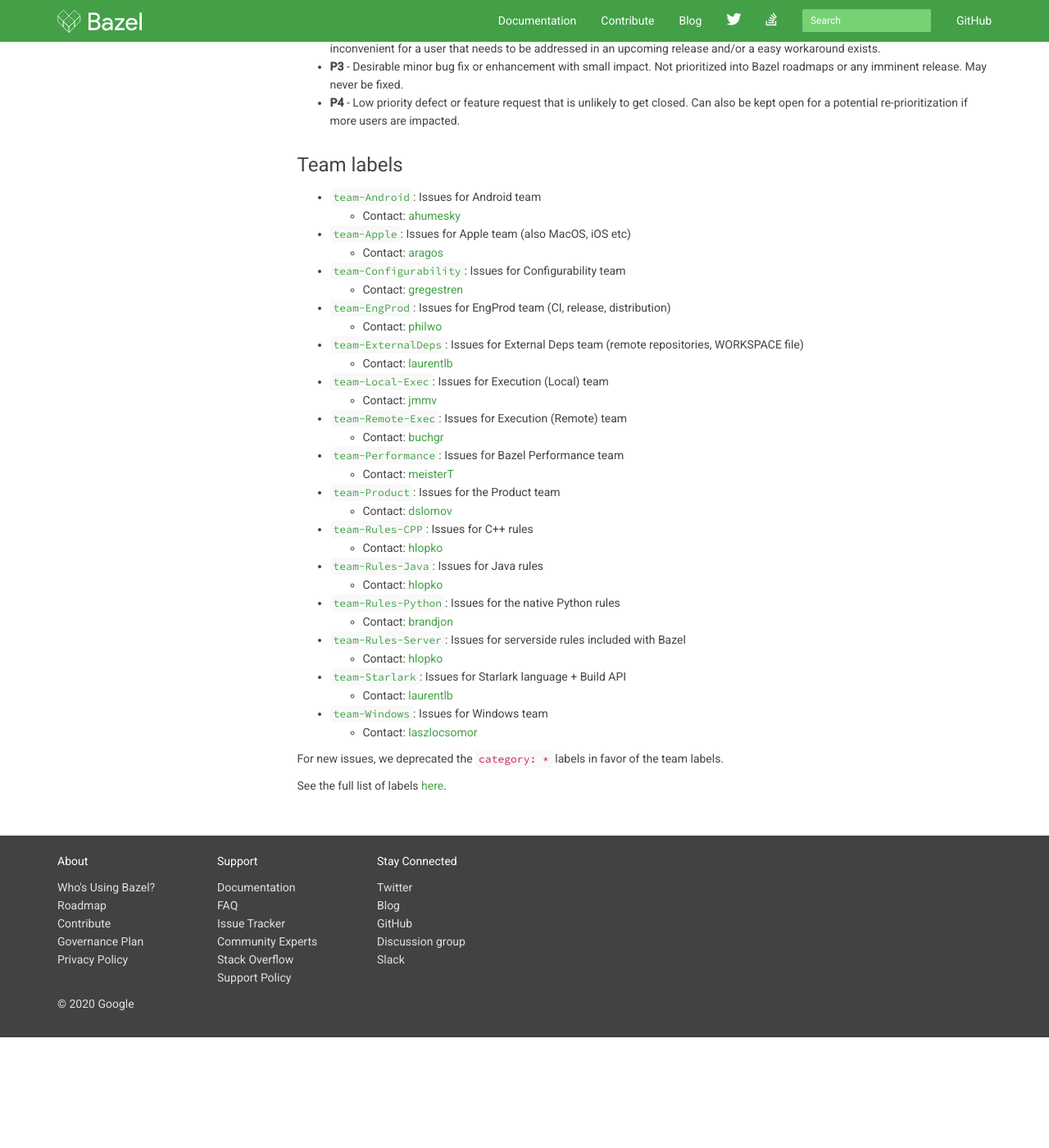
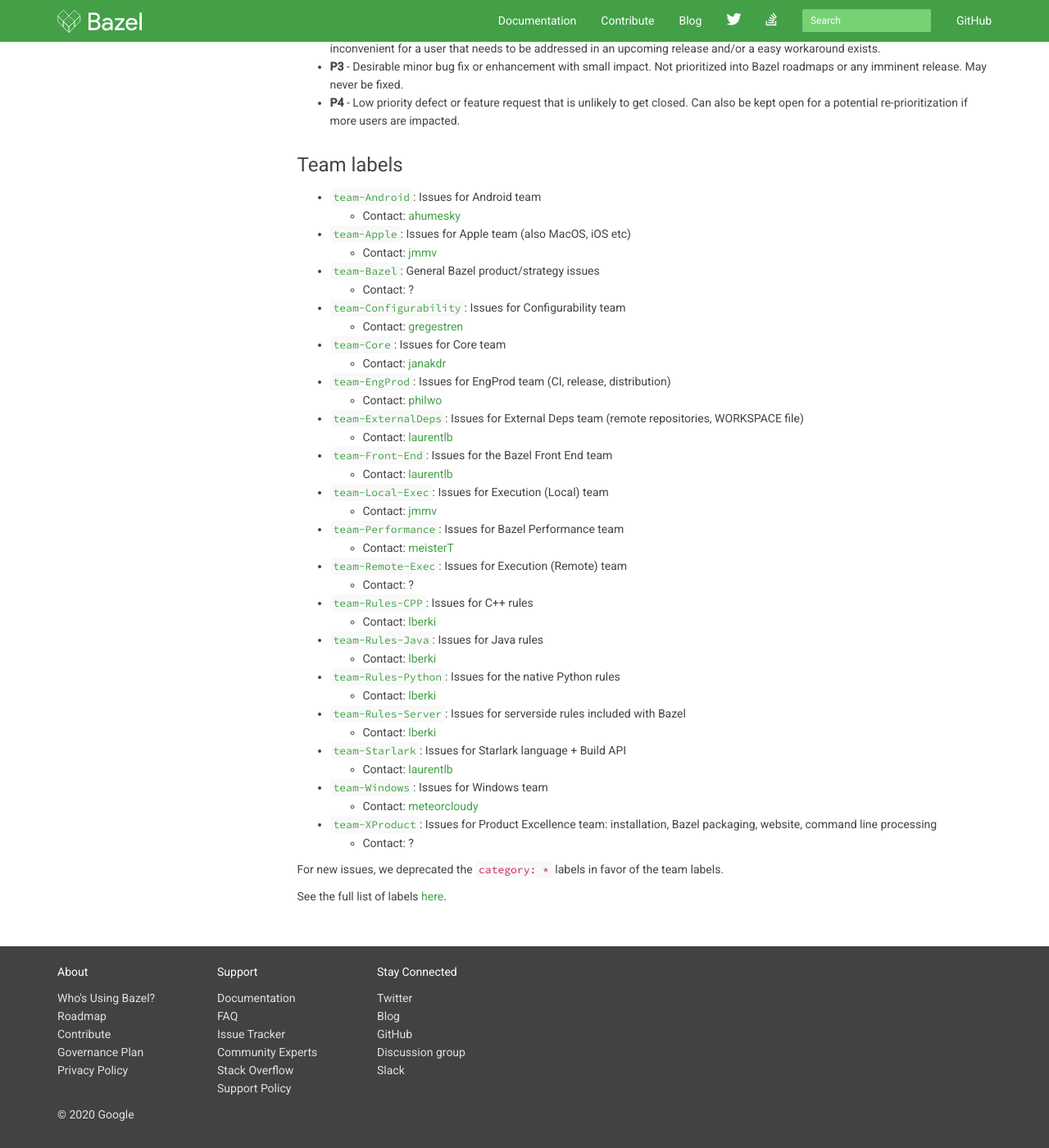
Before and after one commit to bazelbuild/bazel-website, a Jekyll site: the page built from maintainers-guide.md, in a window 1280 px wide and 1400 px high, scrolled down 3115 px. Shown: the whole window at 82% size. Built offline with Jekyll 4.4.1, drawn with Linux system fonts in a browser that asks for light colours; nearby versions of some CDN libraries; library files that are not in the unit come from our copies; comment, search, counter and statistics services are not loaded; before the commit the page ends 4380 px from its top, so only the background shows below that.

Commit message:
Update the list of team leads / owners for the labels (#225)

```diff
--- a/maintainers-guide.md
+++ b/maintainers-guide.md
@@ -195,34 +195,40 @@
 *   [`team-Android`](https://github.com/bazelbuild/bazel/labels/team-Android): Issues for Android team
     *   Contact: [ahumesky](https://github.com/ahumesky)
 *   [`team-Apple`](https://github.com/bazelbuild/bazel/labels/team-Apple): Issues for Apple team (also MacOS, iOS etc)
-    * Contact: [aragos](https://github.com/aragos)
+    * Contact: [jmmv](https://github.com/jmmv)
+*   [`team-Bazel`](https://github.com/bazelbuild/bazel/labels/team-Bazel): General Bazel product/strategy issues
+    * Contact: ?
 *   [`team-Configurability`](https://github.com/bazelbuild/bazel/labels/team-Configurability): Issues for Configurability team
     * Contact: [gregestren](https://github.com/gregestren)
+*   [`team-Core`](https://github.com/bazelbuild/bazel/labels/team-Core): Issues for Core team
+    * Contact: [janakdr](https://github.com/janakdr)
 *   [`team-EngProd`](https://github.com/bazelbuild/bazel/labels/team-Engprod): Issues for EngProd team (CI, release, distribution)
     * Contact: [philwo](https://github.com/philwo)
 *   [`team-ExternalDeps`](https://github.com/bazelbuild/bazel/labels/team-ExternalDeps): Issues for External Deps team (remote repositories,
     WORKSPACE file)
     * Contact: [laurentlb](https://github.com/laurentlb)
+*   [`team-Front-End`](https://github.com/bazelbuild/bazel/labels/team-Front-End): Issues for the Bazel Front End team
+    * Contact: [laurentlb](https://github.com/laurentlb)
 *   [`team-Local-Exec`](https://github.com/bazelbuild/bazel/labels/team-Local-Exec): Issues for Execution (Local) team
     * Contact: [jmmv](https://github.com/jmmv)
-*   [`team-Remote-Exec`](https://github.com/bazelbuild/bazel/labels/team-Remote-Exec): Issues for Execution (Remote) team
-    * Contact: [buchgr](https://github.com/buchgr)
 *   [`team-Performance`](https://github.com/bazelbuild/bazel/labels/team-Performance): Issues for Bazel Performance team
     * Contact: [meisterT](https://github.com/meisterT)
-*   [`team-Product`](https://github.com/bazelbuild/bazel/labels/team-Product): Issues for the Product team
-    * Contact: [dslomov](https://github.com/dslomov)
+*   [`team-Remote-Exec`](https://github.com/bazelbuild/bazel/labels/team-Remote-Exec): Issues for Execution (Remote) team
+    * Contact: ?
 *   [`team-Rules-CPP`](https://github.com/bazelbuild/bazel/labels/team-Rules-CPP): Issues for C++ rules
-    * Contact: [hlopko](https://github.com/hlopko)
+    * Contact: [lberki](https://github.com/lberki)
 *   [`team-Rules-Java`](https://github.com/bazelbuild/bazel/labels/team-Rules-Java): Issues for Java rules
-    * Contact: [hlopko](https://github.com/hlopko)
+    * Contact: [lberki](https://github.com/lberki)
 *   [`team-Rules-Python`](https://github.com/bazelbuild/bazel/labels/team-Rules-Python): Issues for the native Python rules
-    * Contact: [brandjon](https://github.com/brandjon)
+    * Contact: [lberki](https://github.com/lberki)
 *   [`team-Rules-Server`](https://github.com/bazelbuild/bazel/labels/team-Rules-Server): Issues for serverside rules included with Bazel
-    * Contact: [hlopko](https://github.com/hlopko)
+    * Contact: [lberki](https://github.com/lberki)
 *   [`team-Starlark`](https://github.com/bazelbuild/bazel/labels/team-Starlark): Issues for Starlark language + Build API
     * Contact: [laurentlb](https://github.com/laurentlb)
 *   [`team-Windows`](https://github.com/bazelbuild/bazel/labels/team-Windows): Issues for Windows team
-    * Contact: [laszlocsomor](https://github.com/laszlocsomor)
+    * Contact: [meteorcloudy](https://github.com/meteorcloudy)
+*   [`team-XProduct`](https://github.com/bazelbuild/bazel/labels/team-XProduct): Issues for Product Excellence team: installation, Bazel packaging, website, command line processing
+    * Contact: ?
 
 For new issues, we deprecated the `category: *` labels in favor of the team labels.
 
```
